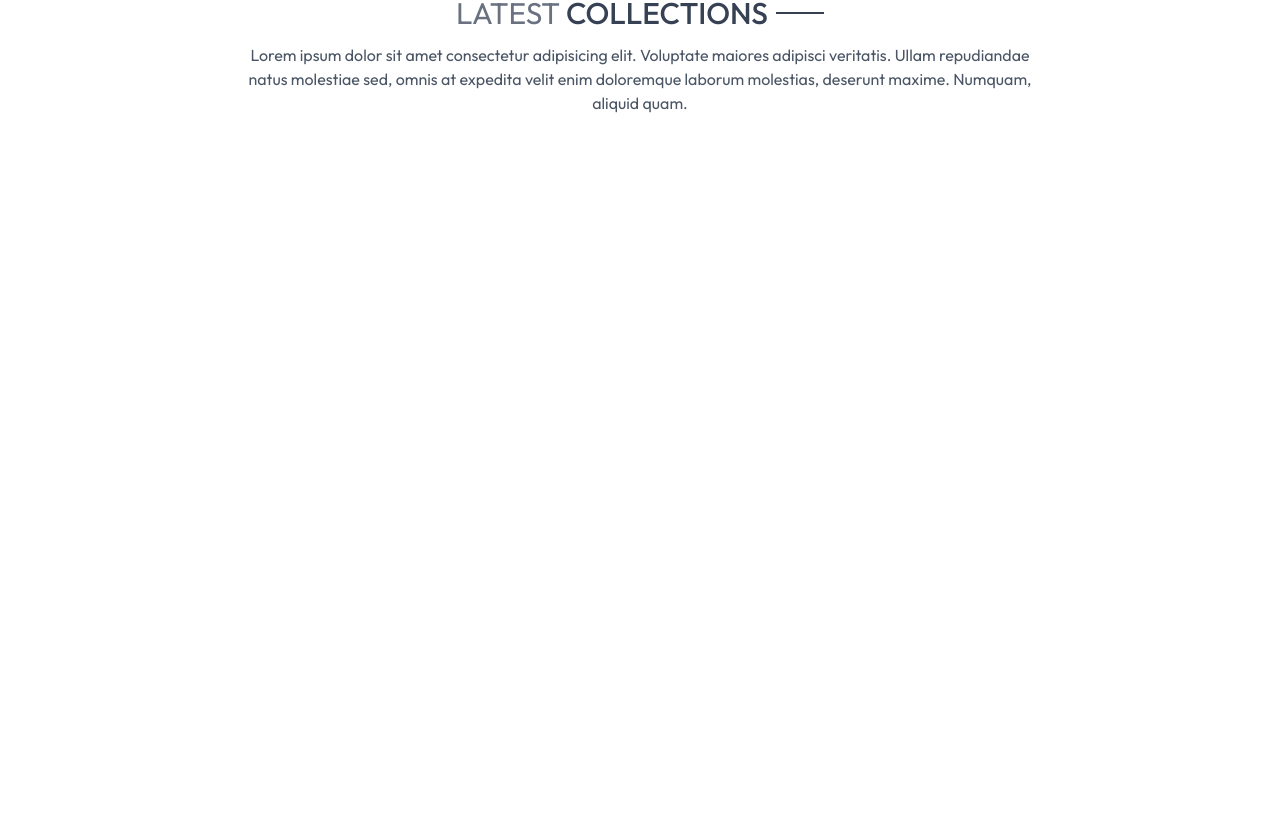
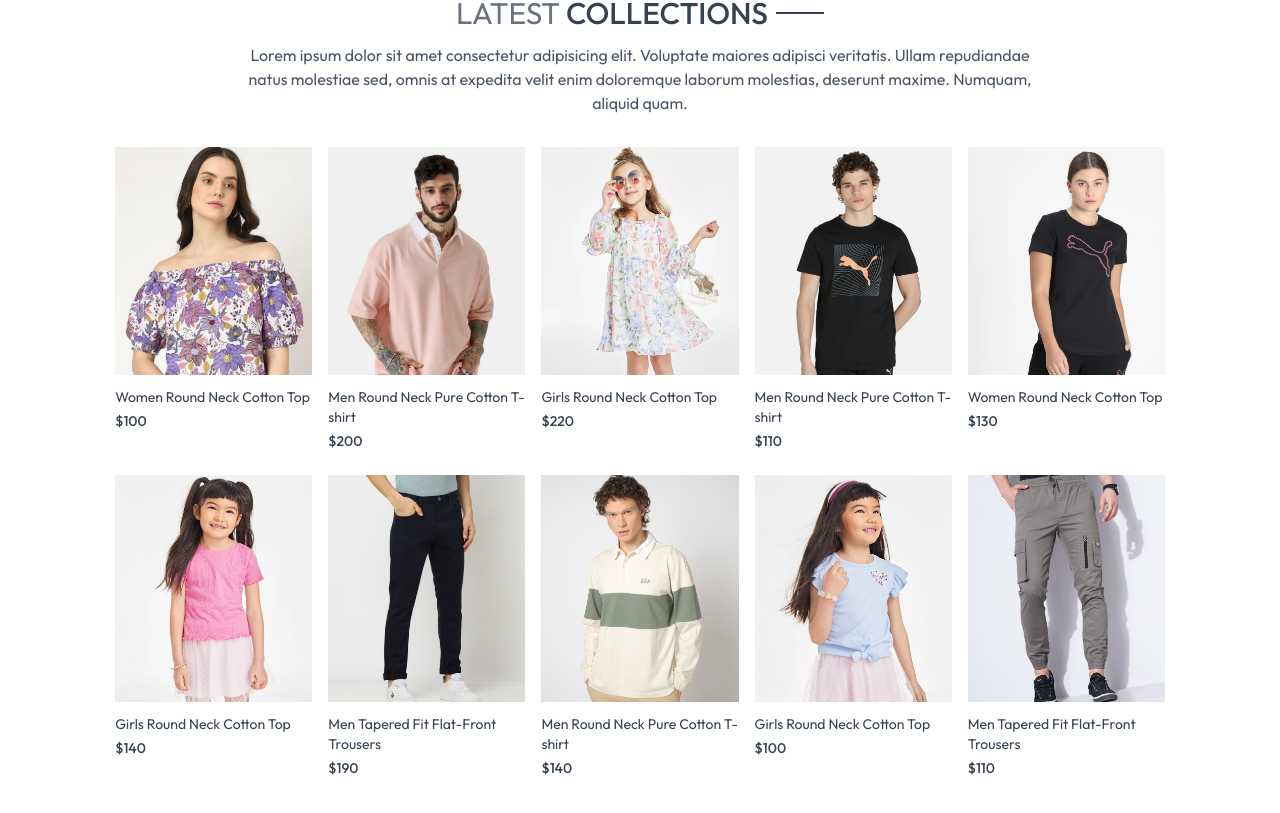
Before and after one commit to NarayanPhukan/E-Commerce, a React (Vite) app in the folder E-Commerce/frontend/: page / in a window 1280 px wide. Shown: the part 579-1392 px from the top of the page. Before the commit the page ends 800 px from the top, so only its background shows below. Built offline with nearby package versions, Linux system fonts and the light colour scheme.

Commit message:
Products rendered

```diff
--- a/E-Commerce/frontend/src/Components/LatestCollection.jsx
+++ b/E-Commerce/frontend/src/Components/LatestCollection.jsx
@@ -1,6 +1,7 @@
 import React, { useContext, useEffect, useState } from 'react'
 import { ShopContext } from '../Context/ShopContext'
 import Title from './Title'
+import ProductItem from './ProductItem'
 
 const LatestCollection = () => {
 
@@ -9,7 +10,7 @@ const LatestCollection = () => {
 
     useEffect( ()=> {
         setLatestProducts(products.slice(0,10))
-    },[])
+    },[products])
     // console.log(products)
 
   return (
@@ -20,7 +21,14 @@ const LatestCollection = () => {
             Lorem ipsum dolor sit amet consectetur adipisicing elit. Voluptate maiores adipisci veritatis. Ullam repudiandae natus molestiae sed, omnis at expedita velit enim doloremque laborum molestias, deserunt maxime. Numquam, aliquid quam.</p>
         </div>
 
-
+        {/* Rendering Products */}
+        <div className='grid grid-cols-2 sm:grid-cols-3 md:grid-cols-4 lg:grid-cols-5 gap-4 gap-y-6'>
+          {
+            latestProduct.map((item,index) => (
+              <ProductItem key={index} id={item.id} image={item.image} name={item.name} price={item.price} />
+            ))
+          }
+        </div>
 
     </div>
   )
--- a/E-Commerce/frontend/src/Components/ProductItem.jsx
+++ b/E-Commerce/frontend/src/Components/ProductItem.jsx
@@ -1,8 +1,19 @@
-import React from 'react'
+import React, { useContext } from 'react'
+import { ShopContext } from '../Context/ShopContext'
+import { Link } from 'react-router-dom'
 
-const ProductItem = ({id, image, name}) => {
+const ProductItem = ({id, image, name, price}) => {
+
+  const {currency} = useContext(ShopContext)
+
   return (
-    <div>ProductItem</div>
+    <Link to={`/product/${id}`} className='text-gray-700 cursor-pointer'>
+      <div className='overflow-hidden'>
+        <img src={image[0]} className='hover:scale-110 transition ease-in-out' alt="" />
+      </div>
+      <p className='pt-3 pb-1 text-sm'>{name}</p>
+      <p className='text-sm font-medium'>{currency}{price}</p>
+    </Link>
   )
 }
 
```
